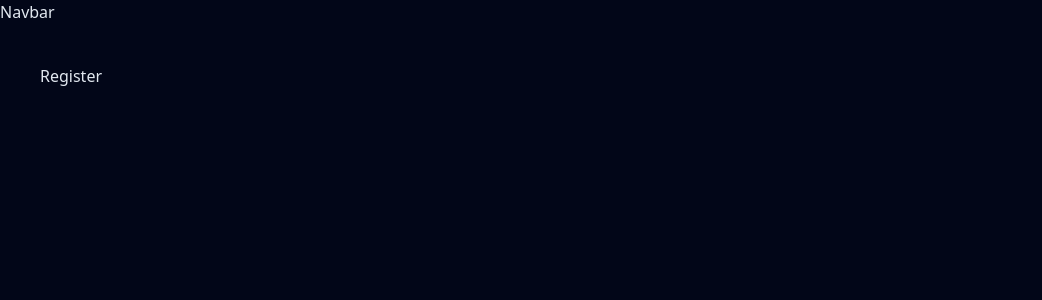
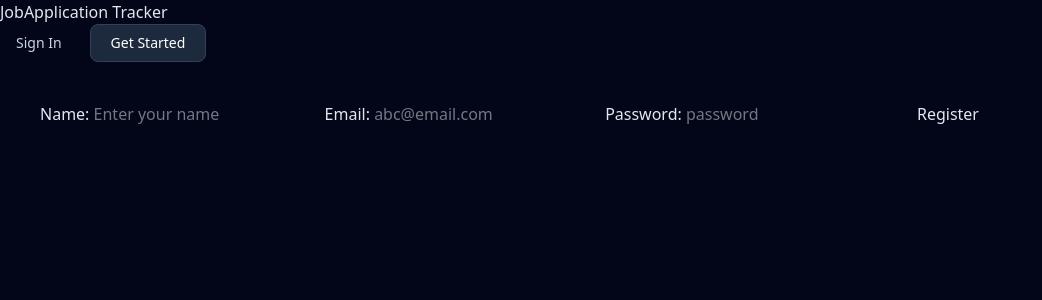
Before and after one commit to Priyanshu-010/Job-Application-Tracker, a React app in the folder frontend/: page /register in a window 1280 px wide. Shown: the top 300 px of the page, without its empty margins (0-1042 px from the left). Built offline with nearby package versions, Linux system fonts and the light colour scheme; the HTML template or start-up script is replaced by a standard one.

Commit message:
Register Page and Navbar created

```diff
--- a/frontend/src/components/common/Navbar.tsx
+++ b/frontend/src/components/common/Navbar.tsx
@@ -1,8 +1,68 @@
+import { Link, useNavigate } from "react-router-dom";
+import { useAuthStore } from "../../store/auth.store";
+import { LogOut, PlusIcon } from "lucide-react";
+import type { MouseEvent } from "react";
+import toast from "react-hot-toast";
 
 function Navbar() {
+  const user = useAuthStore((state) => state.user);
+  const { logout } = useAuthStore();
+  const navigate = useNavigate()
+
+  const handleClick = async(e: MouseEvent<HTMLButtonElement>)=>{
+    e.preventDefault()
+    try {
+      logout();
+      toast.success("Logout Successful")
+      navigate("/login")
+    } catch (error) {
+      console.log(error, "Error while Logging out navbar handleClick function")
+      toast.error("Error Logging Out")
+    }
+  }
   return (
-    <div>Navbar</div>
-  )
+    <header>
+      <nav>
+        <Link to="/">JobApplication Tracker</Link>
+
+        <div>
+          {user ? (
+            <div>
+              <Link
+                to="/create"
+                className="hidden md:flex items-center gap-1.5 bg-indigo-600 hover:bg-indigo-500 text-white px-4 py-2 rounded-lg transition-colors shadow-lg shadow-indigo-500/20"
+              >
+                <PlusIcon size={18} />
+                Create Job
+              </Link>
+              <button
+                onClick={handleClick}
+                className="flex items-center gap-2 text-slate-400 hover:text-red-400 px-3 py-2 transition-colors border-l border-slate-800 ml-2"
+              >
+                <LogOut size={18} />
+                <span className="hidden sm:inline">Logout</span>
+              </button>
+            </div>
+          ) : (
+            <div className="flex items-center gap-3 text-sm font-medium">
+              <Link
+                to="/login"
+                className="text-slate-300 hover:text-white px-4 py-2 transition-colors"
+              >
+                Sign In
+              </Link>
+              <Link
+                to="/register"
+                className="bg-slate-800 hover:bg-slate-700 text-white px-5 py-2 rounded-lg transition-all border border-slate-700"
+              >
+                Get Started
+              </Link>
+            </div>
+          )}
+        </div>
+      </nav>
+    </header>
+  );
 }
 
-export default Navbar
+export default Navbar;
--- a/frontend/src/pages/Register.tsx
+++ b/frontend/src/pages/Register.tsx
@@ -1,8 +1,59 @@
+import { useState, type ChangeEvent, type FormEvent } from "react";
+import { useNavigate } from "react-router-dom";
+import { useAuthStore } from "../store/auth.store";
+import { registerApi } from "../api/auth.api";
+import toast from "react-hot-toast";
 
 function Register() {
+  const [name, setName] = useState("");
+  const [email, setEmail] = useState("");
+  const [password, setPassword] = useState("");
+  const navigate = useNavigate();
+  const { login } = useAuthStore();
+
+  const handleSubmit = async (e: FormEvent<HTMLFormElement>) => {
+    e.preventDefault();
+    try {
+      const res = await registerApi(name, email, password);
+      login(res.user, res.token);
+      console.log(res);
+      toast.success(res.message);
+      navigate("/");
+    } catch (error) {
+      console.log(error, "Error while registering, handleSubmit function");
+      toast.error("Error while registering")
+    }
+  };
+
   return (
-    <div>Register</div>
-  )
+    <form onSubmit={handleSubmit}>
+      <label>Name: </label>
+      <input
+        type="text"
+        placeholder="Enter your name"
+        onChange={(e: ChangeEvent<HTMLInputElement>) =>
+          setName(e.target.value)
+        }
+      />
+      <label>Email: </label>
+      <input
+        type="email"
+        placeholder="abc@email.com"
+        onChange={(e: ChangeEvent<HTMLInputElement>) =>
+          setEmail(e.target.value)
+        }
+      />
+      <label>Password: </label>
+      <input
+        type="password"
+        placeholder="password"
+        onChange={(e: ChangeEvent<HTMLInputElement>) =>
+          setPassword(e.target.value)
+        }
+      />
+      <button>Register</button>
+    </form>
+  );
 }
 
-export default Register
+export default Register;
```
